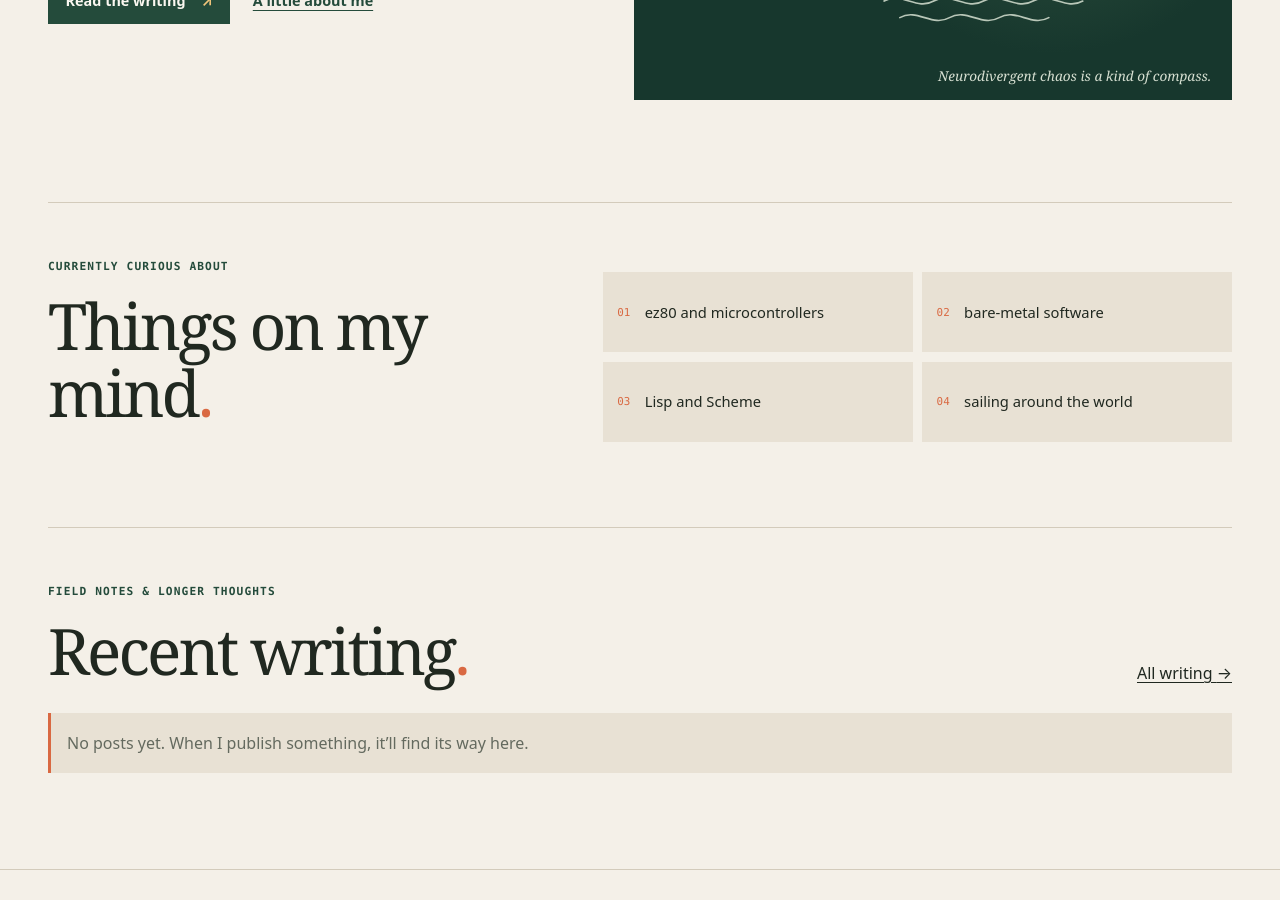
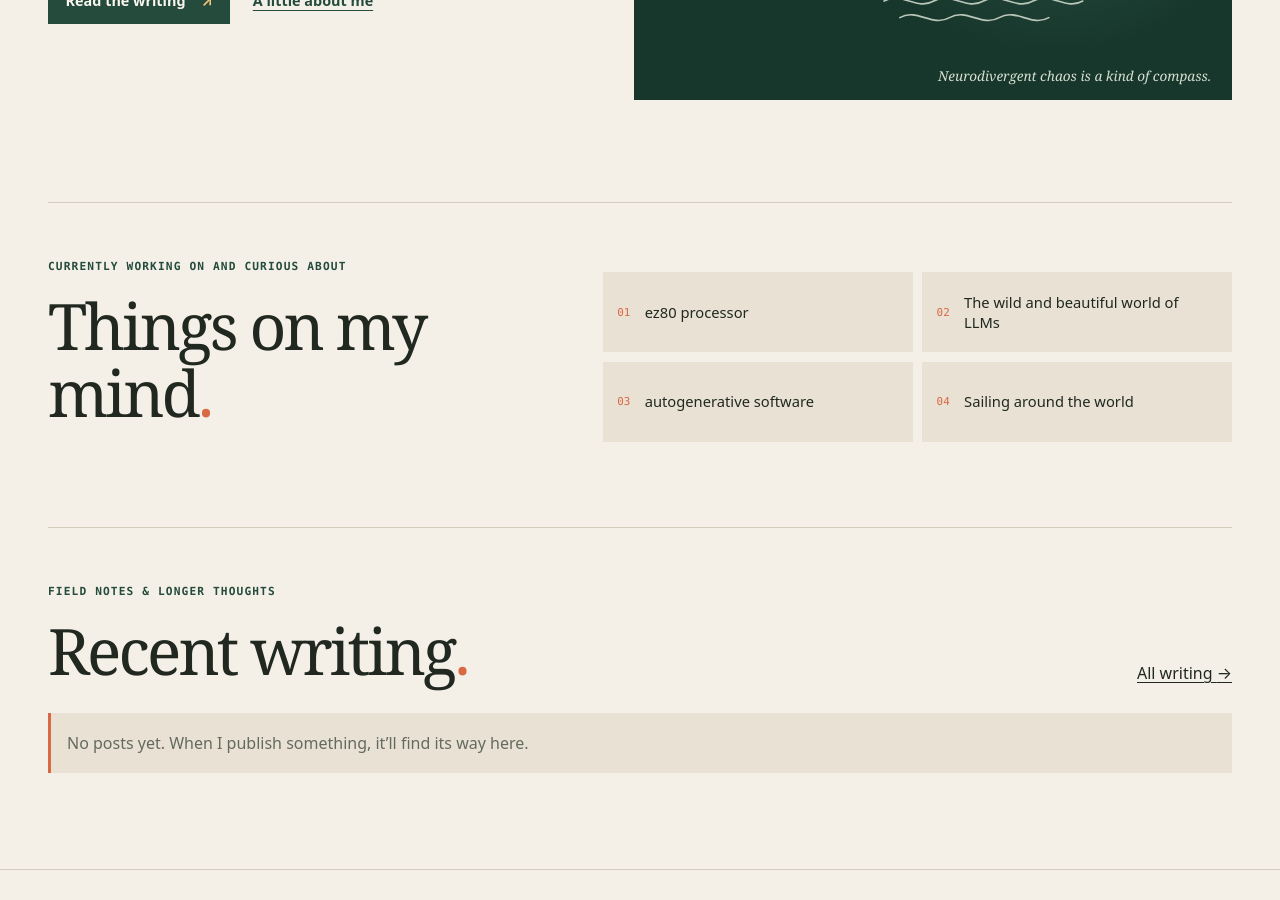
Before and after one commit to emfrom/emfrom, a Jekyll site: the page built from docs/index.md, in a window 1280 px wide and 900 px high, scrolled down 523 px. Built offline with Jekyll 4.4.1, drawn with Linux system fonts in a browser that asks for light colours.

Commit message:
Update current work list (#4)
* content: update current work list

* copy: broaden current interests heading

* content: update public contact email

```diff
--- a/docs/_data/profile.yml
+++ b/docs/_data/profile.yml
@@ -2,12 +2,12 @@ name: E.M. From
 site_name: encore en vie
 intro: A personal home for things I make, things I’m learning, and writing I want to keep.
 interests:
-  - ez80 and microcontrollers
-  - bare-metal software
-  - Lisp and Scheme
-  - sailing around the world
+  - ez80 processor
+  - The wild and beautiful world of LLMs
+  - autogenerative software
+  - Sailing around the world
 links:
   - label: GitHub
     url: https://github.com/emfrom
   - label: Email
-    url: mailto:vertlaforet@protonmail.com
+    url: mailto:emfrom@encoreenvie.eu
--- a/docs/_layouts/home.html
+++ b/docs/_layouts/home.html
@@ -34,7 +34,7 @@ layout: default
 
 <section class="home-section interests-section" aria-labelledby="interests-heading">
   <div class="section-heading">
-    <p class="eyebrow">Currently curious about</p>
+    <p class="eyebrow">Currently working on and curious about</p>
     <h2 id="interests-heading">Things on my mind<span class="title-period">.</span></h2>
   </div>
   <ul class="interest-list">
```
Also changed, not shown: docs/_includes/about-content.md (+1 -1 lines).
